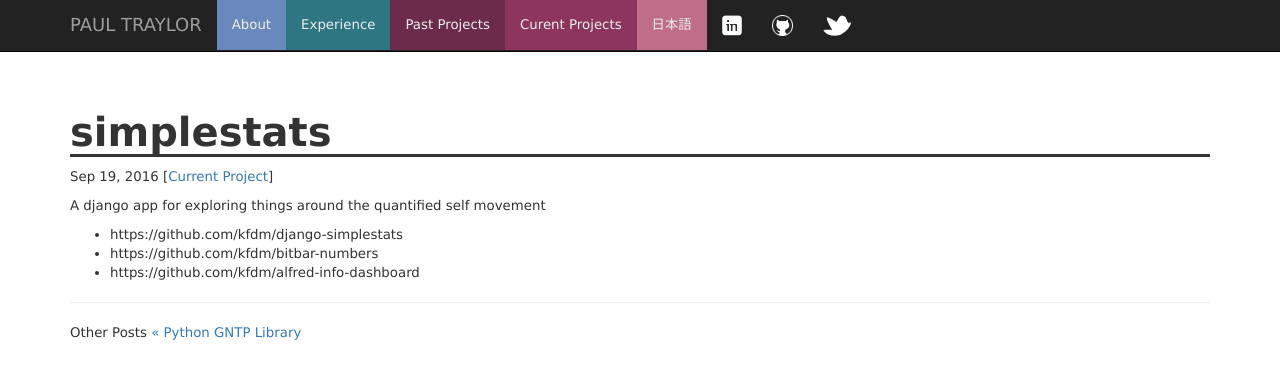
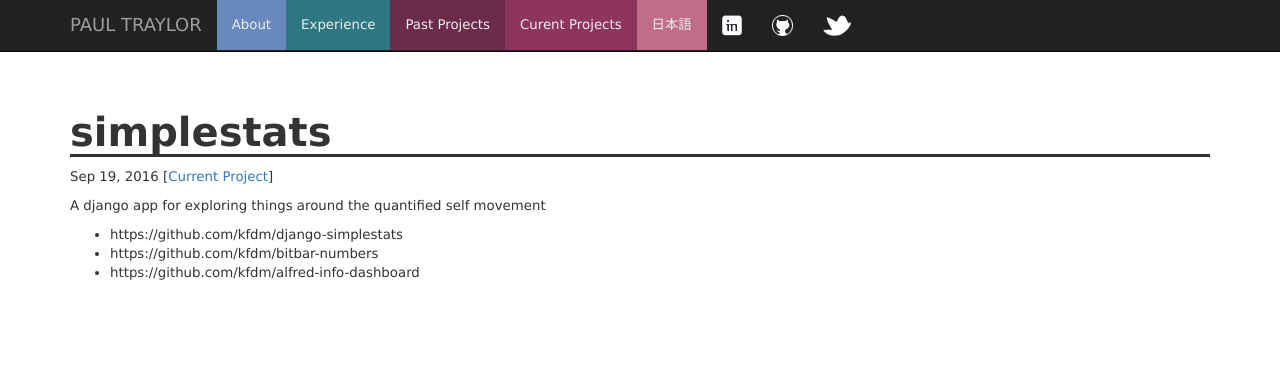
Before and after one commit to kfdm/paultraylor.net, a Jekyll site: the page built from projects/_posts/2016-09-19-simplestats.markdown, in a window 1280 px wide. Shown: the top 379 px of the page. Built offline with Jekyll 4.4.1, drawn with Linux system fonts in a browser that asks for light colours; nearby versions of some CDN libraries.

Commit message:
Move a few projects and add project layout

```diff
--- /dev/null
+++ b/_layouts/project.html
@@ -0,0 +1,27 @@
+---
+layout: default
+section: current
+---
+<div class="post">
+
+  <header class="post-header">
+    <h1 class="post-title">{{ page.title }}</h1>
+    <p class="post-meta">
+        {% if page.lang == 'ja' %}
+            {{ page.date | date: "%Y年%m月%d日" }}
+        {% else %}
+            {{ page.date | date: "%b %-d, %Y" }}
+        {% endif %}
+        {% if page.author %} • {{ page.author }}{% endif %}{% if page.meta %} • {{ page.meta }}{% endif %}
+
+        {% if page.tags.size > 0 %}
+        [{% for tag in page.tags %}<a href="/tags/">{{ tag }}</a>{% endfor %}]
+        {% endif %}
+    </p>
+  </header>
+
+  <article class="post-content">
+    {{ content }}
+  </article>
+
+</div>
--- a/projects/_posts/2016-09-19-python-gntp.markdown
+++ b/projects/_posts/2016-09-19-python-gntp.markdown
@@ -1,5 +1,5 @@
 ---
-layout: post
+layout: project
 title: "Python GNTP Library"
 github: kfdm/gntp
 summary: Python library for Growl Network Protocol
--- a/projects/_posts/2016-09-19-simplestats.markdown
+++ b/projects/_posts/2016-09-19-simplestats.markdown
@@ -1,7 +1,6 @@
 ---
-layout: post
+layout: project
 title: "simplestats"
-date: "2016-09-19 19:53:37 +0900"
 github: kfdm/django-simplestats
 summary: Personal project for exploring quantified self
 tags:
```
Also changed, not shown: current.md (+1 -8 lines), projects/_posts/2016-09-19-purplebot.markdown (added, +12 -0 lines).
